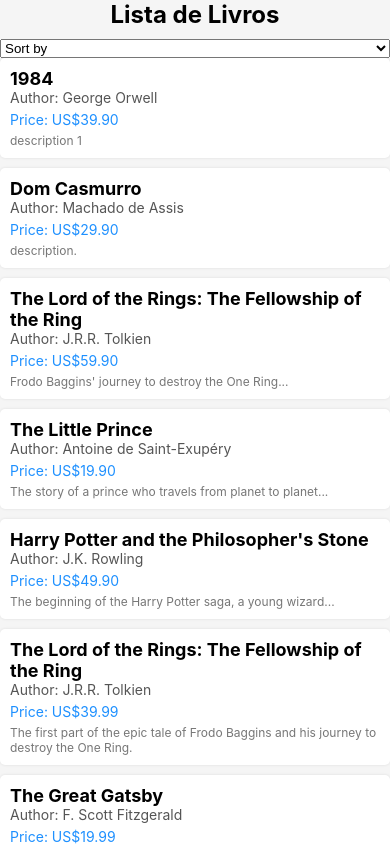
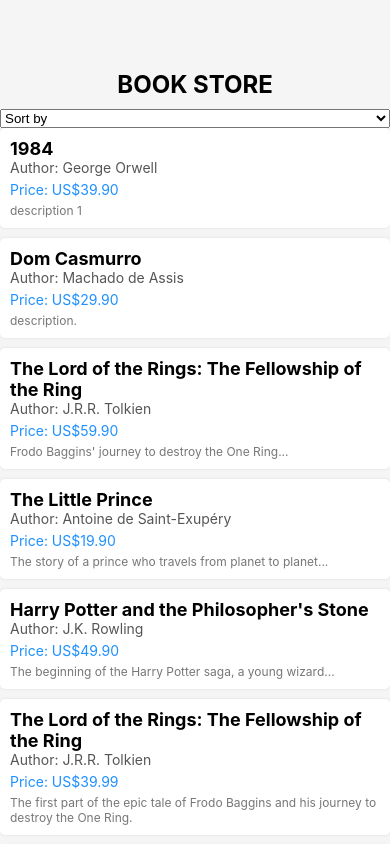
Before and after one commit to Luizrebelatto/ecommerce-store-app, a React Native app: screen / in a window 390 px wide. Built offline with nearby package versions, Linux system fonts and the light colour scheme.

Commit message:
indentation and refactor styles home

```diff
--- a/src/screens/Home/home.styles.ts
+++ b/src/screens/Home/home.styles.ts
@@ -2,7 +2,31 @@ import { StyleSheet } from "react-native";
 
 export const styles = StyleSheet.create({
     container: {
-        backgroundColor: 'white',
-        flex: 1
-    }
-})
+      flex: 1,
+      backgroundColor: '#f5f5f5',
+      paddingTop: 70
+    },
+    title: {
+      fontSize: 24,
+      fontWeight: 'bold',
+      marginBottom: 10,
+      textAlign: 'center',
+    },
+    picker: {
+      height: 40,
+      borderColor: '#ccc',
+      borderWidth: 1,
+      borderRadius: 5,
+      marginBottom: 20,
+    },
+    item: {
+      backgroundColor: '#fff',
+      padding: 10,
+      marginBottom: 10,
+      borderRadius: 5,
+      shadowColor: '#000',
+      shadowOpacity: 0.1,
+      shadowRadius: 3,
+      elevation: 2,
+    },
+});
--- a/src/screens/Home/home.tsx
+++ b/src/screens/Home/home.tsx
@@ -3,6 +3,7 @@ import { View, Text, FlatList, StyleSheet } from 'react-native';
 import { Picker } from '@react-native-picker/picker';
 import BookItem from "../../components/BookItem";
 import booksData from "../../stores/data.json"
+import { styles } from './home.styles';
 
 const Home = () => {
   const [books, setBooks] = useState(booksData.books);
@@ -34,7 +35,8 @@ const Home = () => {
 
   return (
     <View style={styles.container}>
-      <Text style={styles.tituloTela}>Lista de Livros</Text>
+    <Text style={styles.title}>BOOK STORE</Text>
+
     <Picker
       selectedValue={sortBooks}
       onValueChange={(itemValue, itemIndex) =>
@@ -46,6 +48,7 @@ const Home = () => {
       <Picker.Item label="More cheaper" value="moreCheaper" />
       <Picker.Item label="More Expensive" value="moreExpensive" />
     </Picker>
+
     <FlatList
       data={books}
       renderItem={({ item, index }) => (
@@ -54,6 +57,7 @@ const Home = () => {
           description={item.description}
           price={item.price}
           title={item.title}
+          key={index}
         />
       )}
       keyExtractor={(item) => item.id.toString()}
@@ -62,42 +66,4 @@ const Home = () => {
   );
 };
 
-const styles = StyleSheet.create({
-  container: {
-    flex: 1,
-    backgroundColor: '#f5f5f5',
-  },
-  tituloTela: {
-    fontSize: 24,
-    fontWeight: 'bold',
-    marginBottom: 10,
-    textAlign: 'center',
-  },
-  input: {
-    height: 40,
-    borderColor: '#ccc',
-    borderWidth: 1,
-    borderRadius: 5,
-    paddingLeft: 10,
-    marginBottom: 20,
-  },
-  picker: {
-    height: 40,
-    borderColor: '#ccc',
-    borderWidth: 1,
-    borderRadius: 5,
-    marginBottom: 20,
-  },
-  item: {
-    backgroundColor: '#fff',
-    padding: 10,
-    marginBottom: 10,
-    borderRadius: 5,
-    shadowColor: '#000',
-    shadowOpacity: 0.1,
-    shadowRadius: 3,
-    elevation: 2,
-  },
-});
-
 export default Home;
```
Also changed, not shown: src/components/BookItem/index.tsx (+4 -4 lines).
